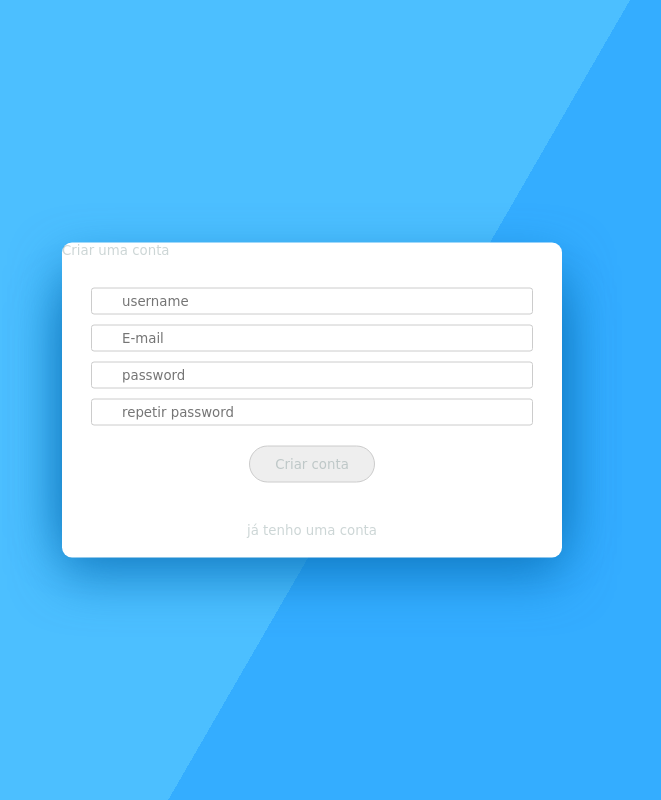
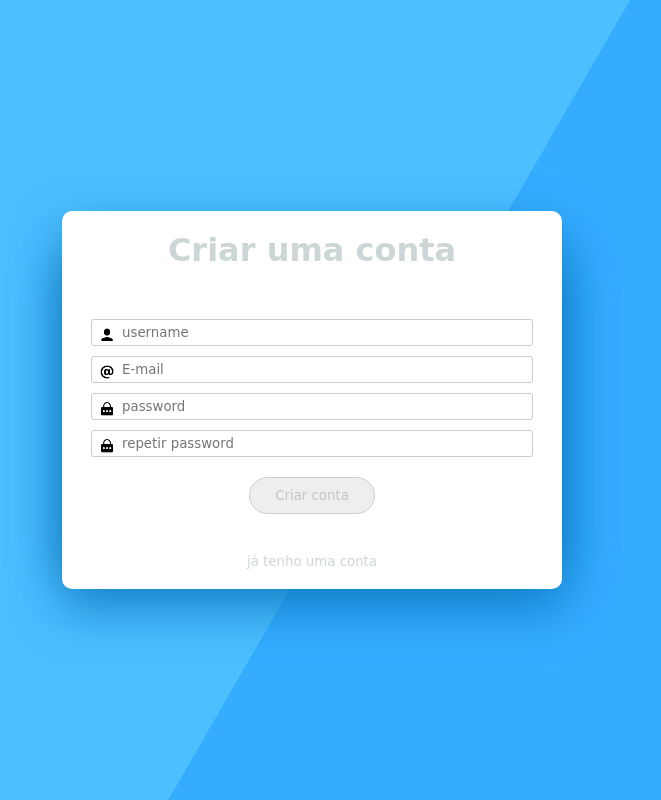
Before and after one commit to jonas-andrade/quicktalk, a PHP site: page /auth.html in a window 1280 px wide, after a click on "não tenho conta". Shown: the whole page, without its empty margins (328-989 px from the left). Run offline with PHP 8.4, Linux system fonts and the light colour scheme; some web fonts are replaced.

Commit message:
corrigindo alguns erros de CSS

```diff
--- a/style/auth.css
+++ b/style/auth.css
@@ -22,21 +22,22 @@ div.auth {
     box-shadow: 0 20px 50px rgba(8, 112, 184, 0.7);
 }
 
-div.auth p.tatle{
+div.auth p.title {
     padding: 20px;
     text-align: center;
     font-size: 24pt;
     font-weight: bold;
 }
-div.auth form{
+
+div.auth form {
     display: block;
     margin: auto;
     padding: 20px;
 }
 
-div.auth input.field{
+div.auth input.field {
     display: block;
-margin: 10PX auto;
+    margin: 10px auto;
     width: 100%;
     max-width: 400px;
     padding: 5px 10px;
@@ -46,23 +47,23 @@ border-radius: 3px;
 }
 
 div.auth input[type="text"] {
-    background: url(../img/user.png) no-repeat sroll 7px 7px;
-    background-size:  16px;
+    background: url(../img/user.png) no-repeat scroll 7px 7px;
+    background-size: 16px;
 }
 
 div.auth input[type="email"] {
-    background: url(../img/email.png) no-repeat sroll 7px 7px;
-    background-size:  16px;
+    background: url(../img/email.png) no-repeat scroll 7px 7px;
+    background-size: 16px;
 }
 
 div.auth input[type="password"] {
-    background: url(../img/password.png) no-repeat sroll 7px 7px;
-    background-size:  16px;
+    background: url(../img/password.png) no-repeat scroll 7px 7px;
+    background-size: 16px;
 }
 
 div.auth button {
     display: block;
-    margin: 20PX auto;
+    margin: 20px auto;
     padding: 10px 25px;
     border: 1px solid #ccc;
     background-color: #eee;
@@ -80,11 +81,11 @@ div.auth p.toogle {
     padding-top: 0px;
     text-align: center;
     cursor: pointer;
-
 }
 
 div.auth p.toogle:hover {
-    text-decoration: underline #000;
+    text-decoration: underline;
+    color: #000;
 }
 
 div.register {
```
Lines whose indentation alone changed are shown as unchanged.
